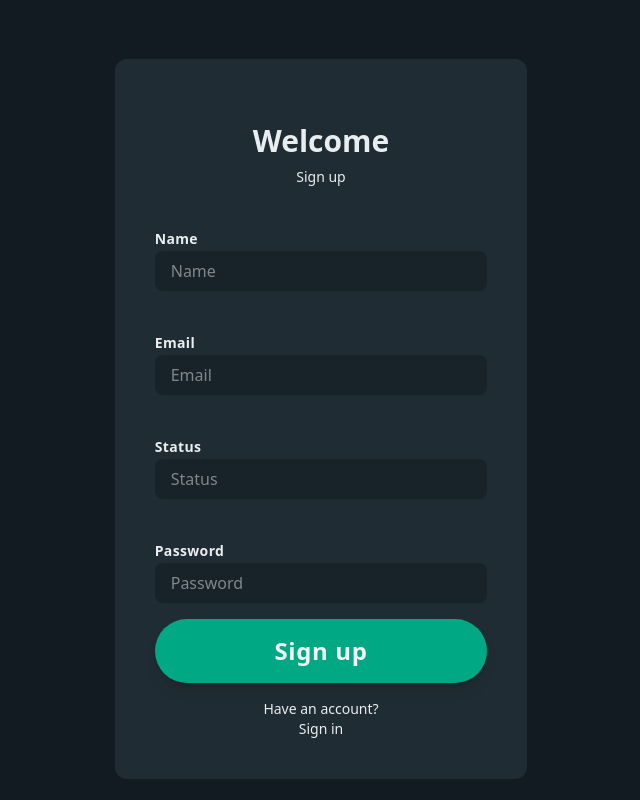
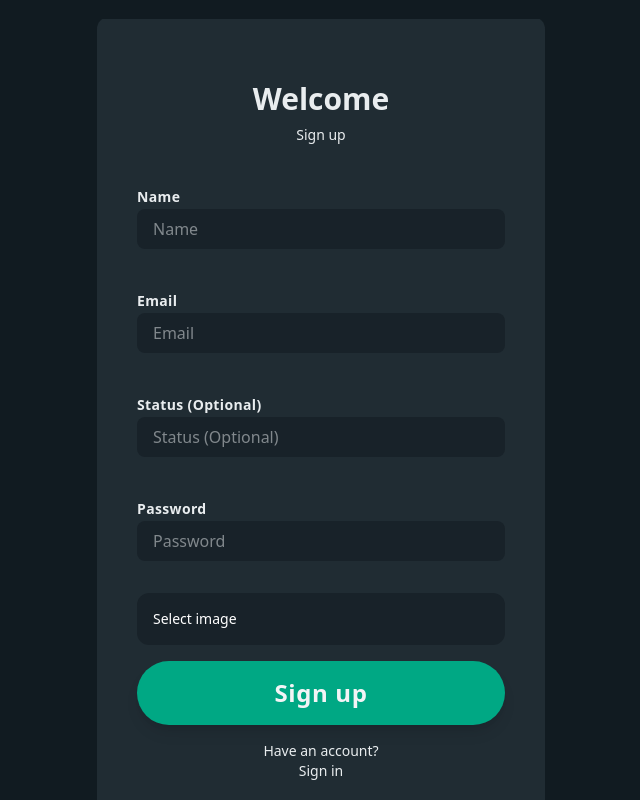
Before and after one commit to aljosabos/chat-app, a React (Vite) app in the folder client/: page /register in a window 1280 px wide. Shown: the whole page, without its empty margins (319-959 px from the left). Built offline with nearby package versions, Linux system fonts and the light colour scheme.

Commit message:
Add file upload component, upload image while registering user

```diff
--- /dev/null
+++ b/client/src/components/FileUpload/FileUpload.tsx
@@ -0,0 +1,70 @@
+import { useState } from "react";
+
+export const FileUpload = () => {
+  const [file, setFile] = useState<File | null>(null);
+  const [preview, setPreview] = useState<string | null>(null);
+  const [error, setError] = useState<string>();
+
+  const handleFileChange = (e: React.ChangeEvent<HTMLInputElement>) => {
+    const image = e.target.files?.[0];
+
+    if (image) {
+      const allowedTypes = ["image/jpeg", "image/png", "image/webp"];
+
+      if (!allowedTypes.includes(image.type)) {
+        setError("Invalid file type!");
+        return;
+      }
+
+      if (image.size > 5 * 1024 * 1024) {
+        setError("File too large! Max 5MB");
+        return;
+      }
+
+      setPreview(URL.createObjectURL(image));
+      setFile(image);
+    }
+  };
+
+  const handleFileRemove = () => {
+    setFile(null);
+    setPreview(null);
+  };
+
+  return (
+    <div className="text-white text-sm mt-8 dark:bg-dark-bg-3 p-4 rounded-xl">
+      {!file ? (
+        <label htmlFor="image" className="cursor-pointer">
+          Select image
+        </label>
+      ) : (
+        <button
+          onClick={handleFileRemove}
+          className="cursor-pointer hover:underline"
+        >
+          Remove file
+        </button>
+      )}
+
+      {error && <p className="text-red-500 text-sm">{error}</p>}
+
+      <input
+        type="file"
+        accept="image/jpeg, image/png, image/webp, .jpg, .jpeg, .png, .webp"
+        name="image"
+        id="image"
+        hidden
+        className="w-full"
+        onChange={handleFileChange}
+      />
+
+      {preview && (
+        <img
+          src={preview}
+          alt="Preview"
+          className="mt-4 w-22 h-22 object-cover rounded-full"
+        />
+      )}
+    </div>
+  );
+};
--- a/client/src/components/RegisterForm/RegisterForm.tsx
+++ b/client/src/components/RegisterForm/RegisterForm.tsx
@@ -7,6 +7,7 @@ import { PulseLoader } from "react-spinners";
 import { Link, useNavigate } from "react-router-dom";
 import { registerUser } from "@features/user/userSlice";
 import { useEffect } from "react";
+import { FileUpload } from "@components/FileUpload/FileUpload";
 
 export const RegisterForm = () => {
   const navigate = useNavigate();
@@ -61,7 +62,7 @@ export const RegisterForm = () => {
 
           <Input
             name="status"
-            placeholder="Status"
+            placeholder="Status (Optional)"
             error={errors.status?.message}
             register={register}
           />
@@ -72,6 +73,9 @@ export const RegisterForm = () => {
             error={errors.password?.message}
             register={register}
           />
+
+          <FileUpload />
+
           {error && <p className="text-red-500 text-sm">{error}</p>}
 
           <button
--- a/client/tsconfig.app.json
+++ b/client/tsconfig.app.json
@@ -25,6 +25,7 @@
     "baseUrl": ".",
     "paths": {
       "@icons/*": ["images/icons/*"],
+      "@components/*": ["src/components/*"],
       "@pages/*": ["src/pages/*"],
       "@features/*": ["src/features/*"],
       "@/*": ["src/*"]
```
